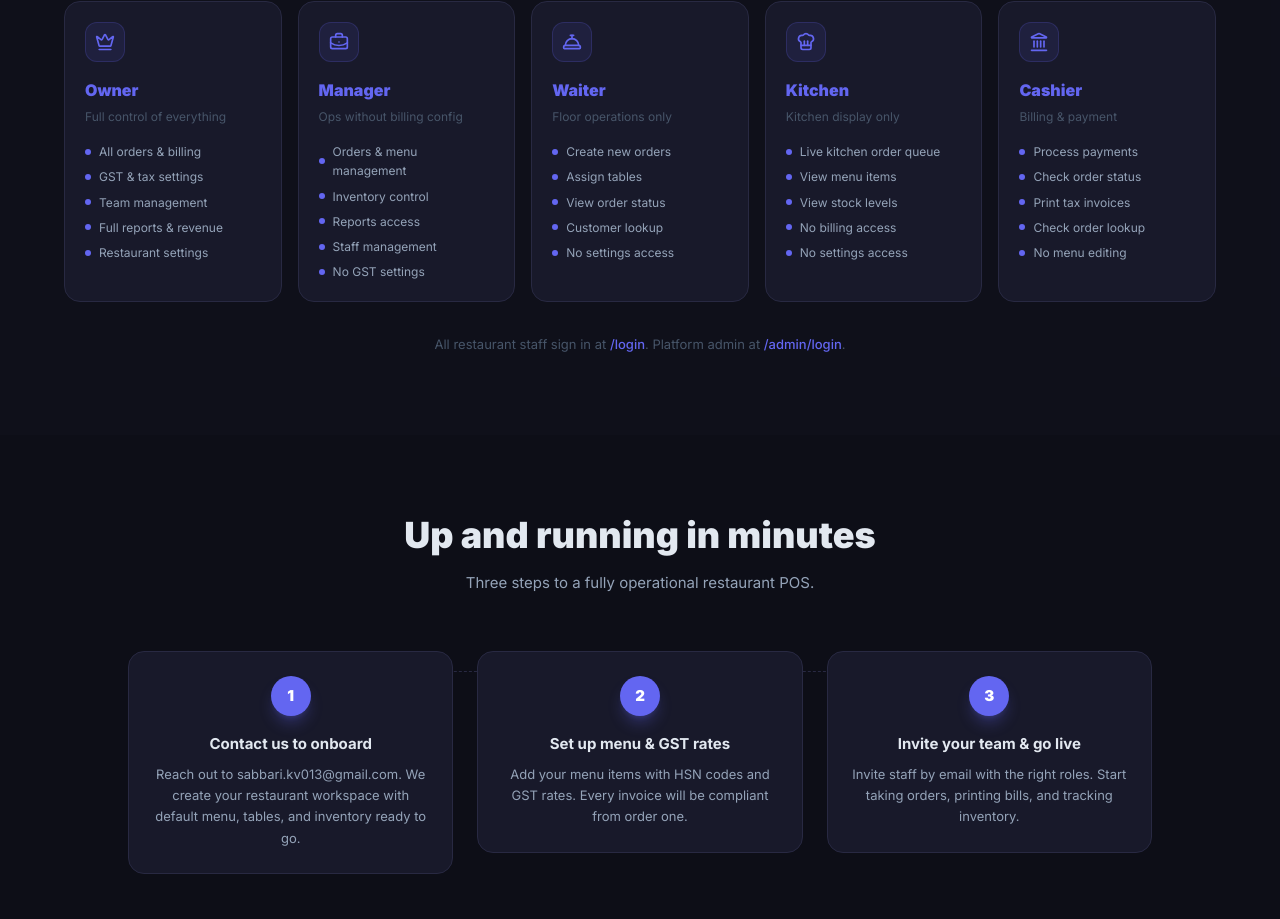
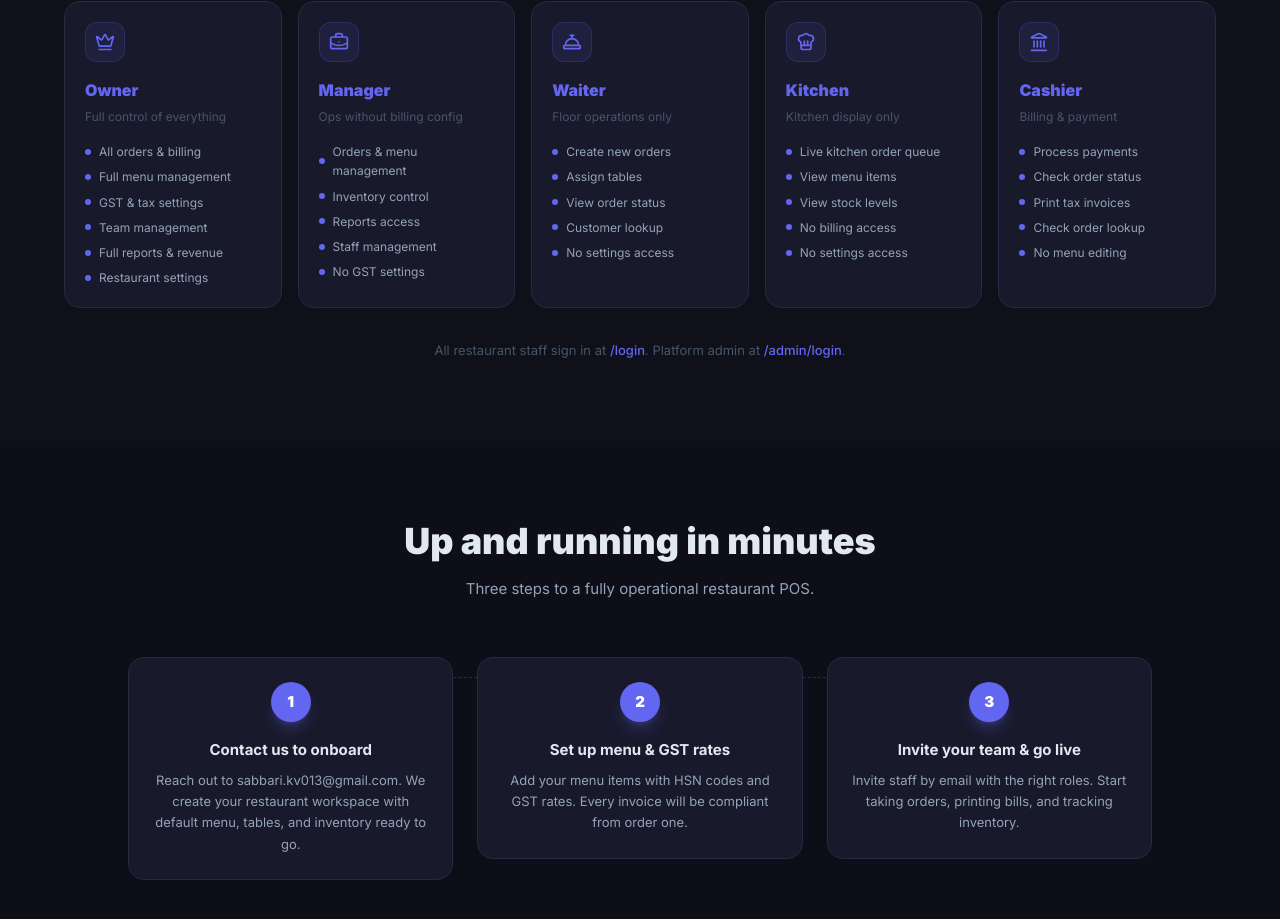
Before and after one commit to kuzhandayan/dine_flow_app, a Next.js app: page / in a window 1280 px wide. Shown: the part 3434-4353 px from the top of the page. Built offline with nearby package versions, Linux system fonts and the light colour scheme; no server answers.

Commit message:
content fix

```diff
--- a/app/page.tsx
+++ b/app/page.tsx
@@ -491,7 +491,7 @@ const ROLES: { icon: LucideIcon; role: string; tagline: string; perms: string[]
     icon: Crown,
     role: 'Owner',
     tagline: 'Full control of everything',
-    perms: ['All orders & billing', 'GST & tax settings', 'Team management', 'Full reports & revenue', 'Restaurant settings'],
+    perms: ['All orders & billing', 'Full menu management', 'GST & tax settings', 'Team management', 'Full reports & revenue', 'Restaurant settings'],
   },
   {
     icon: BriefcaseBusiness,
```
